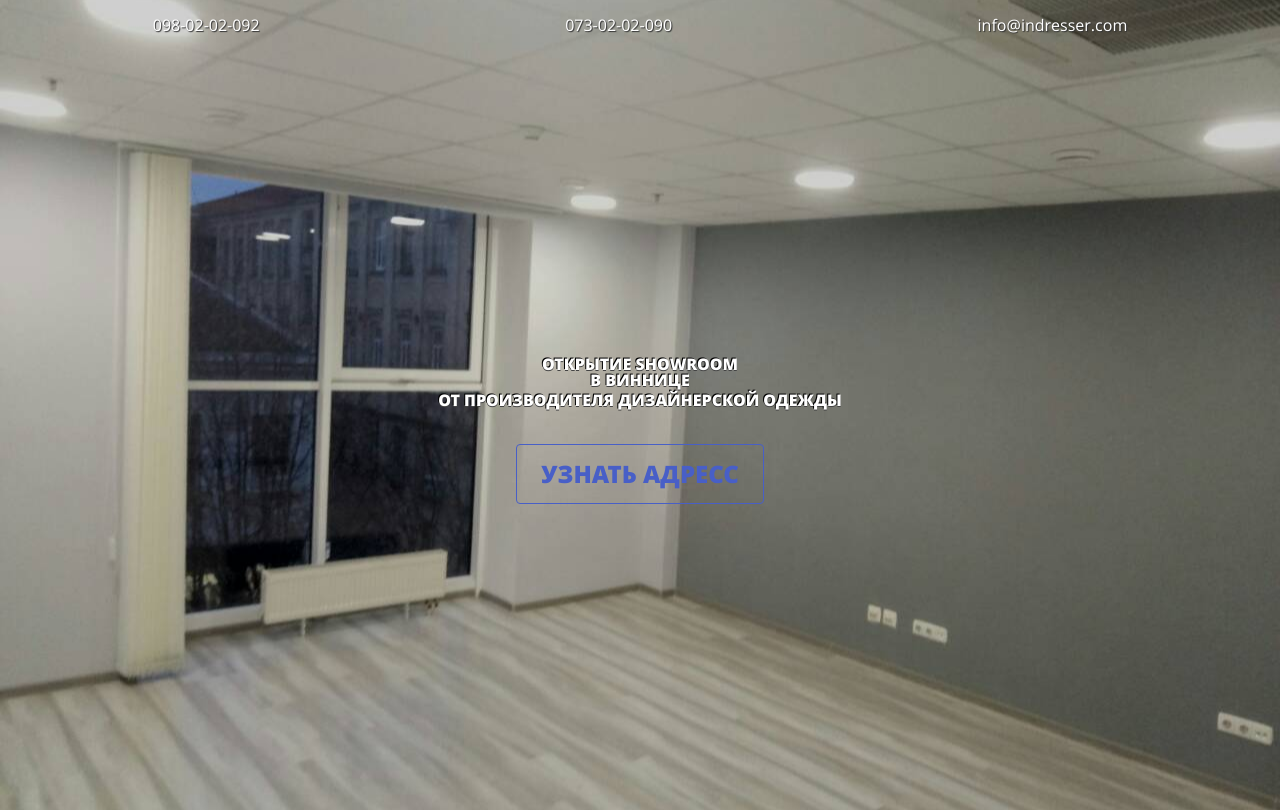
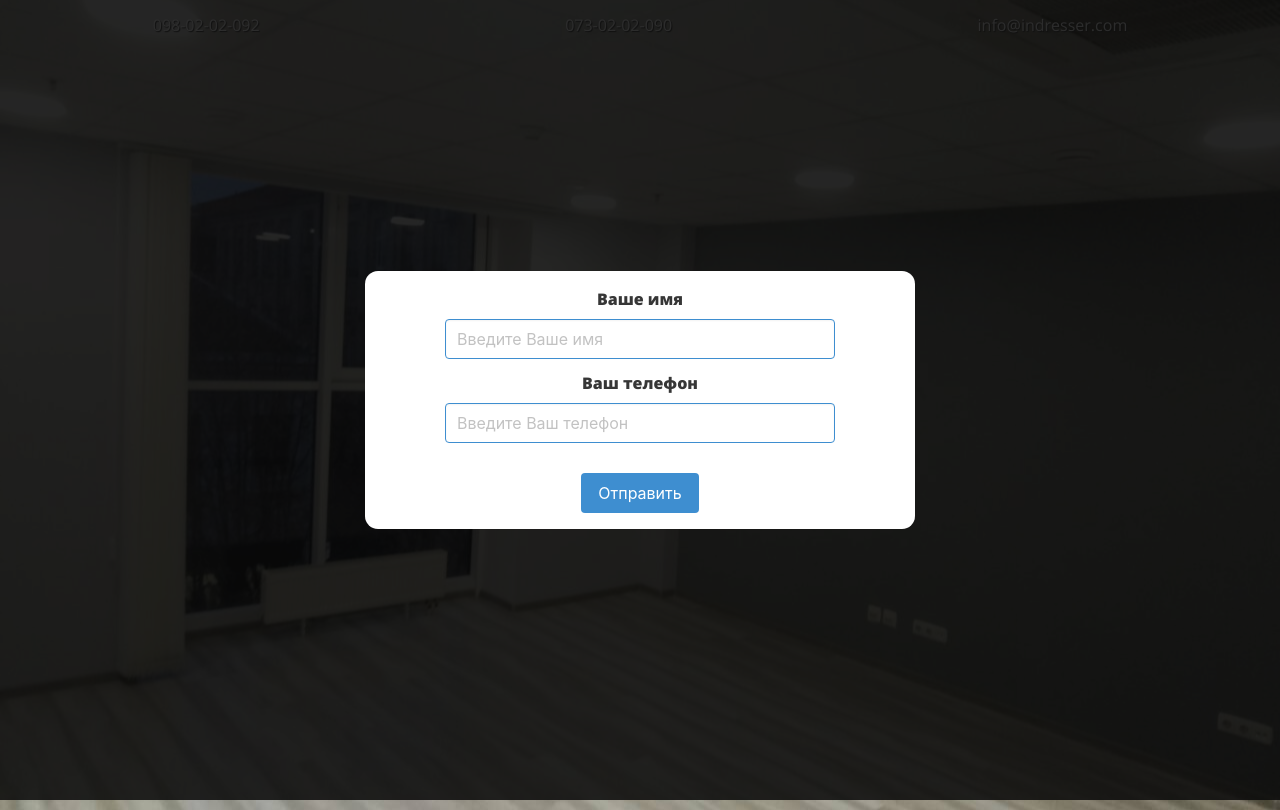
Before and after one commit to Sun1ive/showroom, a Vue app: page / in a window 1280 px wide. Built offline with nearby package versions, Linux system fonts and the light colour scheme.

Commit message:
made a form

```diff
--- a/index.html
+++ b/index.html
@@ -10,5 +10,7 @@
 <body>
   <div id="app"></div>
   <!-- built files will be auto injected -->
+
+  <script async src="./static/scripts/smtp.min.js"></script>
 </body>
 </html>
--- a/src/components/Main.vue
+++ b/src/components/Main.vue
@@ -7,16 +7,20 @@
       <a class="button is-link is-outlined is-large" @click="showModal">Узнать адресс</a>
     </section>
 
-    <app-modal :isActive="isActive" @closeModal="closeModal"></app-modal>
+    <!-- <app-modal :isActive="isActive" @closeModal="closeModal"></app-modal> -->
+
+    <app-Form></app-Form>
   </main>
 </template>
 
 <script>
 import Modal from '@/components/modal/Modal';
+import Form from '@/components/modal/Form';
 
 export default {
   components: {
     'app-modal': Modal,
+    'app-Form': Form,
   },
   data() {
     return {
--- a/src/components/modal/Form.vue
+++ b/src/components/modal/Form.vue
@@ -1,15 +1,88 @@
 <template>
-  <div>
-
+<div :class="{ 'is-active': isActive }" class="modal">
+  <div class="modal-background"></div>
+  <div class="modal-content">
+    <form id="form" @submit.prevent="submitData">
+      <div class="field">
+        <label class="label">Ваше имя</label>
+        <div class="control">
+          <input required class="input is-info" v-model="userData.name" type="text" placeholder="Введите Ваше имя">
+        </div>
+      </div>
+      <div class="field">
+        <label class="label">Ваш телефон</label>
+        <div class="control">
+          <input required class="input is-info" v-model="userData.phone" type="tel" placeholder="Введите Ваш телефон">
+        </div>
+        <p class="help is-danger" v-if="error">Пожалуйста введите корректный номер</p>
+      </div>
+      <button type="submit" class="button is-info">Отправить</button>
+    </form>
   </div>
+</div>
 </template>
 
 <script>
-  export default {
+import axios from 'axios';
 
-  }
+export default {
+  data() {
+    return {
+      isActive: true,
+      error: false,
+      userData: {
+        name: '',
+        phone: null,
+      },
+    };
+  },
+  methods: {
+    async submitData() {
+      try {
+        const validate = new RegExp(/^[0-9]+$/);
+        if (!validate.test(this.userData.phone)) {
+          this.error = true;
+          console.log(this.userData.phone);
+          this.userData.phone = '';
+          return;
+        }
+        if (this.error === true) {
+          this.error = false;
+        }
+        await axios.post('https://showroom-fc5ff.firebaseio.com/users.json', this.userData);
+        Email.send(
+          `info@indresser.com`,
+          // 'info@indresser.com',
+          'sunliveua@gmail.com',
+          'Заявка с сайта showroom.indresser.com',
+          `Пользователь: ${this.userData.name}   Телефон:${this.userData.phone}`,
+          'mail.adm.tools',
+          'info@indresser.com',
+          '6oRAaL4x8Ce7',
+        );
+        this.userData = {
+          name: '',
+          phone: null
+        }
+      } catch (error) {
+        console.log(error);
+      }
+    },
+  },
+};
 </script>
 
 <style scoped>
-
+.modal-content {
+  max-width: 550px;
+}
+#form {
+  border-radius: 13px;
+  min-height: 100px;
+  background-color: #fff;
+  padding: 1rem 5rem;
+}
+#form .button {
+  margin-top: 1.1rem;
+}
 </style>
--- /dev/null
+++ b/static/scripts/smtp.min.js
@@ -0,0 +1 @@
+Email={send:function(e,o,n,t,a,s,c){var r=Math.floor(1e6*Math.random()+1),m="https://smtpjs.com/smtp.aspx?";m+="From="+e,m+="&to="+o,m+="&Subject="+encodeURIComponent(n),m+="&Body="+encodeURIComponent(t),void 0==a.token?(m+="&Host="+a,m+="&Username="+s,m+="&Password="+c,m+="&Action=Send"):(m+="&SecureToken="+a.token,m+="&Action=SendFromStored"),m+="&cachebuster="+r,Email.ajax(m)},sendWithAttachment:function(e,o,n,t,a,s,c,r){var m=Math.floor(1e6*Math.random()+1),d="https://smtpjs.com/smtp.aspx?";d+="From="+e,d+="&to="+o,d+="&Subject="+encodeURIComponent(n),d+="&Body="+encodeURIComponent(t),d+="&Attachment="+encodeURIComponent(r),void 0==a.token?(d+="&Host="+a,d+="&Username="+s,d+="&Password="+c,d+="&Action=Send"):(d+="&SecureToken="+a.token,d+="&Action=SendFromStored"),d+="&cachebuster="+m,Email.ajax(d)},ajax:function(e){var o=Email.createCORSRequest("GET",e);o.onload=function(){var e=o.responseText;console.log(e)},o.send()},createCORSRequest:function(e,o){var n=new XMLHttpRequest;return"withCredentials"in n?n.open(e,o,!0):"undefined"!=typeof XDomainRequest?(n=new XDomainRequest,n.open(e,o)):n=null,n}};
```
